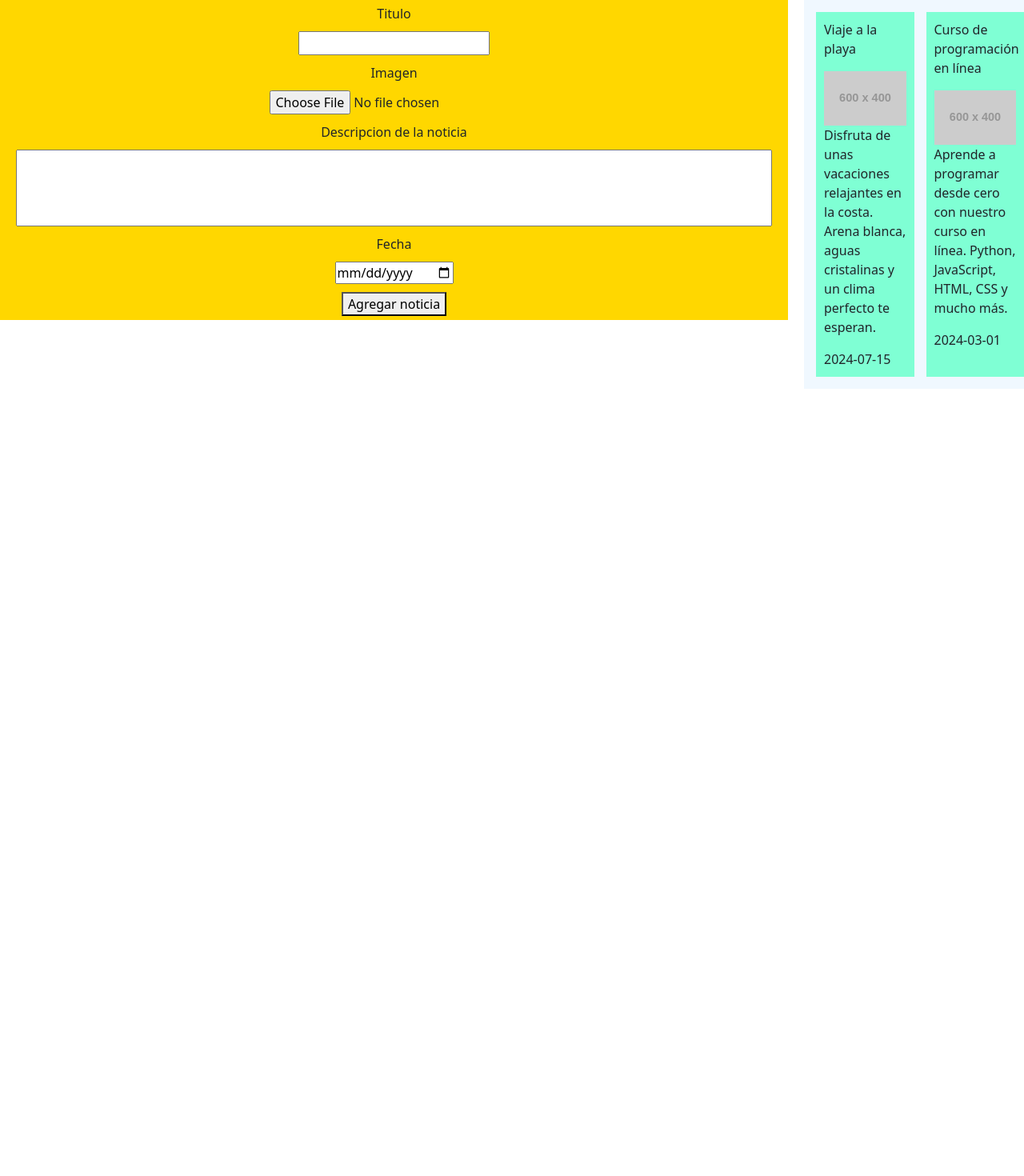
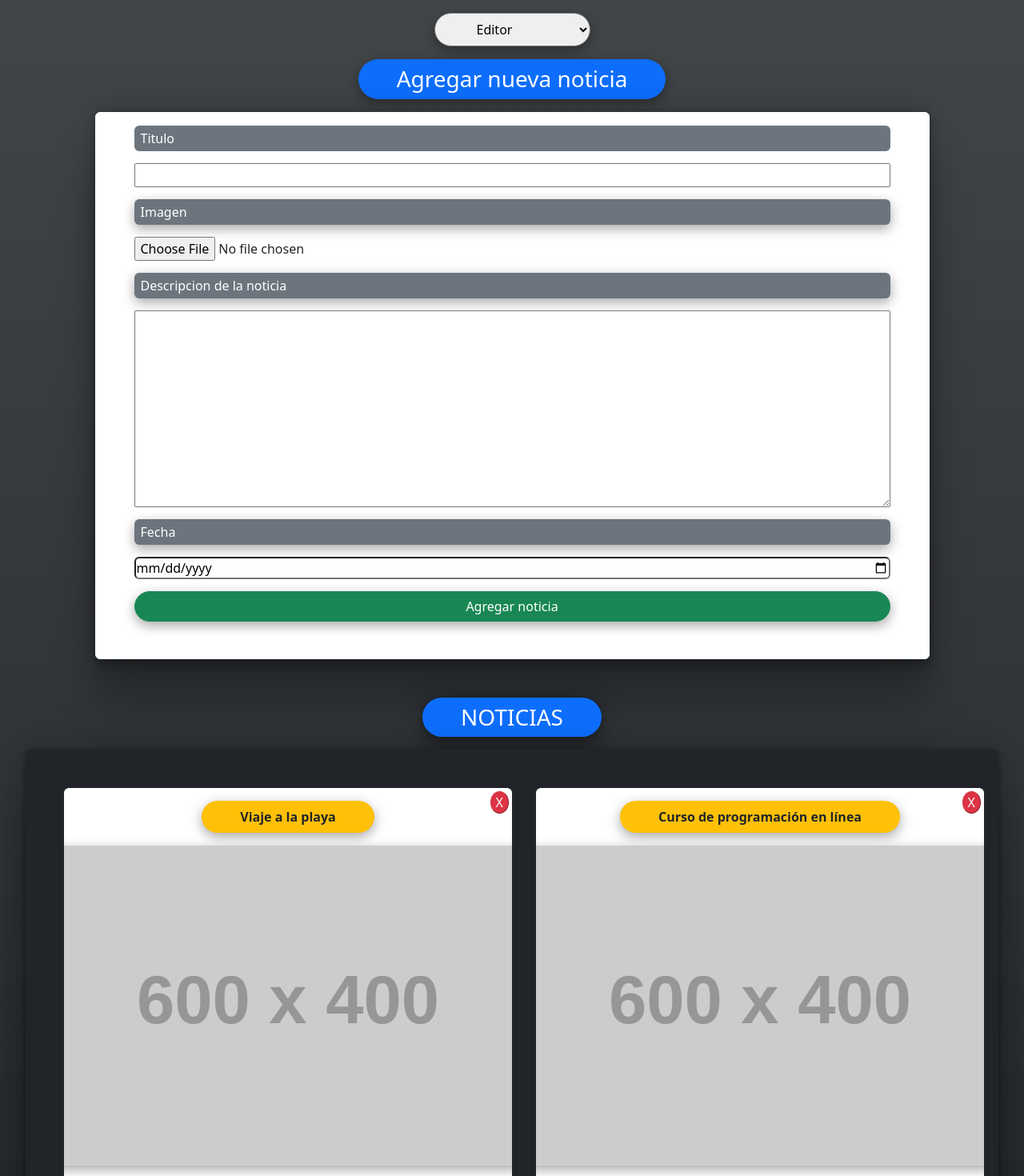
Before and after one commit to jaimeamate/blog-app-angular, an Angular app: page / in a window 1280 px wide. Shown: the top 1470 px of the page at 80% size. Before the commit the page ends 800 px from the top, so only its background shows below. Built offline with nearby package versions, Linux system fonts and the light colour scheme.

Commit message:
estilado hibrido y funcionalidades de editor y usuario añadidas

```diff
--- a/src/app/app.component.css
+++ b/src/app/app.component.css
@@ -2,4 +2,5 @@
     box-sizing: border-box;
     padding: 0;
     margin: 0;
+    object-fit: contain;
 }
--- a/src/app/components/blog/blog.component.css
+++ b/src/app/components/blog/blog.component.css
@@ -1,4 +1,34 @@
-main {
+.coolBoxShadow{
+    box-shadow: rgba(0, 0, 0, 0.25) 0px 54px 55px, rgba(0, 0, 0, 0.12) 0px -12px 30px, rgba(0, 0, 0, 0.12) 0px 4px 6px, rgba(0, 0, 0, 0.17) 0px 12px 13px, rgba(0, 0, 0, 0.09) 0px -3px 5px;
+}
+.coolBoxShadowLight{
+    box-shadow: rgba(0, 0, 0, 0.35) 0px 5px 15px;
+}
+#seccion-formulario{
+    & *{
+        margin-bottom: 15px;
+        width: 100%;
+    }
+
+}
+#seccion-noticias {
+    display: grid;
+    grid-template-columns: repeat(2,50%);
+    gap: 30px;
+    width: 95%;
+    & .noticia {
+        position: relative;
+        width: 100%;
+        overflow: hidden;
+        & img{
+            height: 400px;
+            width: 600px;
+            /* height: 75%; */
+            object-fit: contain;
+        }
+    }
+}
+/* main {
     display: flex;
     justify-content: space-between;
     height: 50vh;
@@ -32,4 +62,4 @@ main {
             }
         }
     }
-}
+} */
--- a/src/app/components/blog/blog.component.html
+++ b/src/app/components/blog/blog.component.html
@@ -1,28 +1,40 @@
-<main>
-    <section id="seccion-formulario">
-        <label for="titulo">Titulo</label>
+<main class="bg-dark bg-gradient d-flex flex-column align-items-center py-3">
+    <select class="px-5 py-2 mb-3 rounded-pill float-start coolBoxShadowLight" [(ngModel)]="user">
+        <option value="suscriptor">Suscriptor</option>
+        <option value="editor">Editor</option>
+    </select>
+    @if (user === 'editor') {
+        <h3 class="text-white text-center px-5 py-2 mb-3 rounded-pill bg-primary coolBoxShadowLight">Agregar nueva noticia</h3>
+        <section class="bg-white px-5 py-3 d-flex flex-column justify-content-left align-items-left rounded mx-5 mb-5 coolBoxShadow border border-white" id="seccion-formulario">
+            <label class="rounded bg-secondary px-2 py-1 text-white" for="titulo">Titulo</label>
             <input type="text" id="titulo" required [(ngModel)]="noticiaActual.titulo">
 
-        <label for="imagen">Imagen</label>
+            <label class="rounded bg-secondary px-2 py-1 text-white coolBoxShadowLight" for="imagen">Imagen</label>
             <input type="file" id="imagen" accept=".png,.jpg,.jpeg" required (change)="capturarImagen($event)" [(ngModel)]="noticiaActual.imagen">
 
-        <label for="descripcion">Descripcion de la noticia</label>
-        <textarea id="descripcion" cols="100" rows="10" required [(ngModel)]="noticiaActual.descripcion"></textarea>
+            <label class="rounded bg-secondary px-2 py-1 text-white coolBoxShadowLight" for="descripcion">Descripcion de la noticia</label>
+            <textarea id="descripcion" cols="100" rows="10" wrap="hard" required [(ngModel)]="noticiaActual.descripcion"></textarea>
             <!-- <input type="text" id="descripcion"> -->
-        <!-- no agrego el input date porque lo suyo seria que la fecha de publicación sea del dia que se cree la noticia -->
-        <label for="fecha">Fecha</label>
-        <input type="date" id="fecha" pattern="\d{4}-\d{2}-\d{2}" [(ngModel)]="noticiaActual.fecha">
-        <button (click)="agregarNoticia()">Agregar noticia</button>
+            <label class="rounded bg-secondary px-2 py-1 text-white coolBoxShadowLight" for="fecha">Fecha</label>
+            <input class="rounded" type="date" id="fecha" pattern="\d{4}-\d{2}-\d{2}" [(ngModel)]="noticiaActual.fecha">
+            <div class="d-flex align-items-center">
+                <button class="rounded-pill btn btn-success coolBoxShadowLight" (click)="agregarNoticia()">Agregar noticia</button>
+            </div>
         </section>
-    <section id="seccion-noticias">
-        <!-- por cada noticia un article -->
+    }
+    <h3 class="bg-primary rounded-pill px-5 py-2 mb-3 text-white coolBoxShadow">NOTICIAS</h3>
+    <section class="rounded mb-5 text-center coolBoxShadow bg-dark p-5" id="seccion-noticias">
             @for (noticia of noticias; track $index) {
-            <article class="noticia">
-                <p>{{noticia.titulo}}</p>
-                <img [src]="noticia.imagen" [alt]="noticia.titulo">
-                <p>{{noticia.descripcion}}</p>
-                <span>{{noticia.fecha}}</span>
+                <article class="noticia bg-white d-flex flex-column align-items-center justify-content-between rounded p-3">
+                    @if (user === 'editor') {
+                        <button type="button" class="rounded-circle text-white border-1 border-danger bg-danger position-absolute top-0 end-0 me-1 mt-1" (click)="borrarNoticia($index)">X</button>
+                    }
+                    <p class="fw-bold bg-warning coolBoxShadowLight rounded-pill px-5 py-2">{{noticia.titulo}}</p>
+                    <img class="rounded coolBoxShadowLight mb-4" [src]="noticia.imagen" [alt]="noticia.titulo">
+                    <p class="coolBoxShadowLight rounded mb-5 text-start px-2 py-1">{{noticia.descripcion}}</p>
+                    <span class="bg-success text-white rounded-pill py-1 px-2 coolBoxShadowLight">{{noticia.fecha}}</span>
                 </article>
             }
+        <!-- por cada noticia un article -->
     </section>
 </main>
--- a/src/app/components/blog/blog.component.ts
+++ b/src/app/components/blog/blog.component.ts
@@ -10,6 +10,7 @@ import { FormsModule } from '@angular/forms';
   styleUrl: './blog.component.css'
 })
 export class BlogComponent{
+  user: string = 'editor'
   noticias: Noticia[] = [
     {
       titulo: "Viaje a la playa",
@@ -47,6 +48,9 @@ export class BlogComponent{
       }
     }
   }
+  borrarNoticia(indexNoticia:number){
+    this.noticias.splice(indexNoticia,1)
+  }
   comprobarCampos(): boolean {
     if(this.noticiaActual.titulo.trim() === ''){
       alert('Por favor, rellena el campo titulo')
```
Lines whose indentation alone changed are shown as unchanged.
